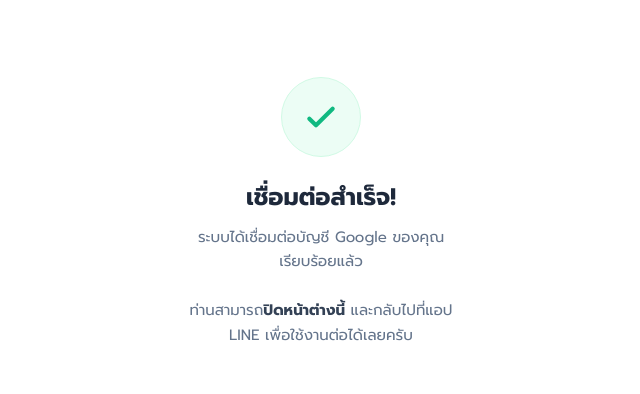
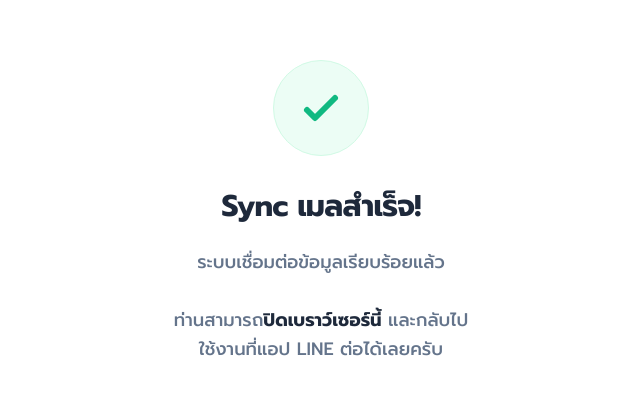
Before and after one commit to nnuster45/Cashchills, a Next.js app: page /google-sync-success in a window 1280 px wide. Shown: the part 188-582 px from the top of the page, without its empty margins (319-959 px from the left). Built offline with nearby package versions, Linux system fonts and the light colour scheme.

Commit message:
fix: resolve returnTo path for Safari redirect and enlarge success message

```diff
--- a/app/google-sync-success/page.tsx
+++ b/app/google-sync-success/page.tsx
@@ -5,17 +5,17 @@
 
 export default function GoogleSyncSuccessPage() {
   return (
-    <div className="min-h-screen bg-white flex flex-col items-center justify-center p-6 text-center">
-      <div className="w-20 h-20 bg-emerald-50 rounded-full flex items-center justify-center mb-6 border border-emerald-100">
-        <svg className="w-10 h-10 text-emerald-500" fill="none" viewBox="0 0 24 24" stroke="currentColor">
-          <path strokeLinecap="round" strokeLinejoin="round" strokeWidth={2.5} d="M5 13l4 4L19 7" />
+    <div className="min-h-screen bg-white flex flex-col items-center justify-center p-8 text-center">
+      <div className="w-24 h-24 bg-emerald-50 rounded-full flex items-center justify-center mb-8 border border-emerald-100">
+        <svg className="w-12 h-12 text-emerald-500" fill="none" viewBox="0 0 24 24" stroke="currentColor">
+          <path strokeLinecap="round" strokeLinejoin="round" strokeWidth={3} d="M5 13l4 4L19 7" />
         </svg>
       </div>
-      <h1 className="text-2xl font-bold text-slate-800 mb-3">เชื่อมต่อสำเร็จ!</h1>
-      <p className="text-slate-500 max-w-[280px] text-[15px] leading-relaxed">
-        ระบบได้เชื่อมต่อบัญชี Google ของคุณเรียบร้อยแล้ว
+      <h1 className="text-3xl font-extrabold text-slate-800 mb-6 tracking-tight">Sync เมลสำเร็จ!</h1>
+      <p className="text-slate-500 max-w-[300px] text-lg leading-relaxed font-medium">
+        ระบบเชื่อมต่อข้อมูลเรียบร้อยแล้ว
         <br/><br/>
-        ท่านสามารถ<strong className="text-slate-700">ปิดหน้าต่างนี้</strong> และกลับไปที่แอป LINE เพื่อใช้งานต่อได้เลยครับ
+        ท่านสามารถ<strong className="text-slate-800 font-bold">ปิดเบราว์เซอร์นี้</strong> และกลับไปใช้งานที่แอป LINE ต่อได้เลยครับ
       </p>
     </div>
   )
--- a/app/page.tsx
+++ b/app/page.tsx
@@ -909,8 +909,8 @@
     const isLINEBrowser = /Line\//i.test(navigator.userAgent);
 
     // If in LINE, tell the server to redirect back to LIFF after OAuth
-    // Force return to our success page which will then deep link back to LINE
-    const returnTo = isLINEBrowser ? `${window.location.origin}/google-sync-success` : `${window.location.pathname}${window.location.search}`;
+    // Force return to our success page which will then tell the user to go back to LINE
+    const returnTo = isLINEBrowser ? `/google-sync-success` : `${window.location.pathname}${window.location.search}`;
     const connectUrl = `/api/integrations/google/connect?services=${services.join(',')}&returnTo=${encodeURIComponent(returnTo)}`;
 
     if (isLINEBrowser) {
```
